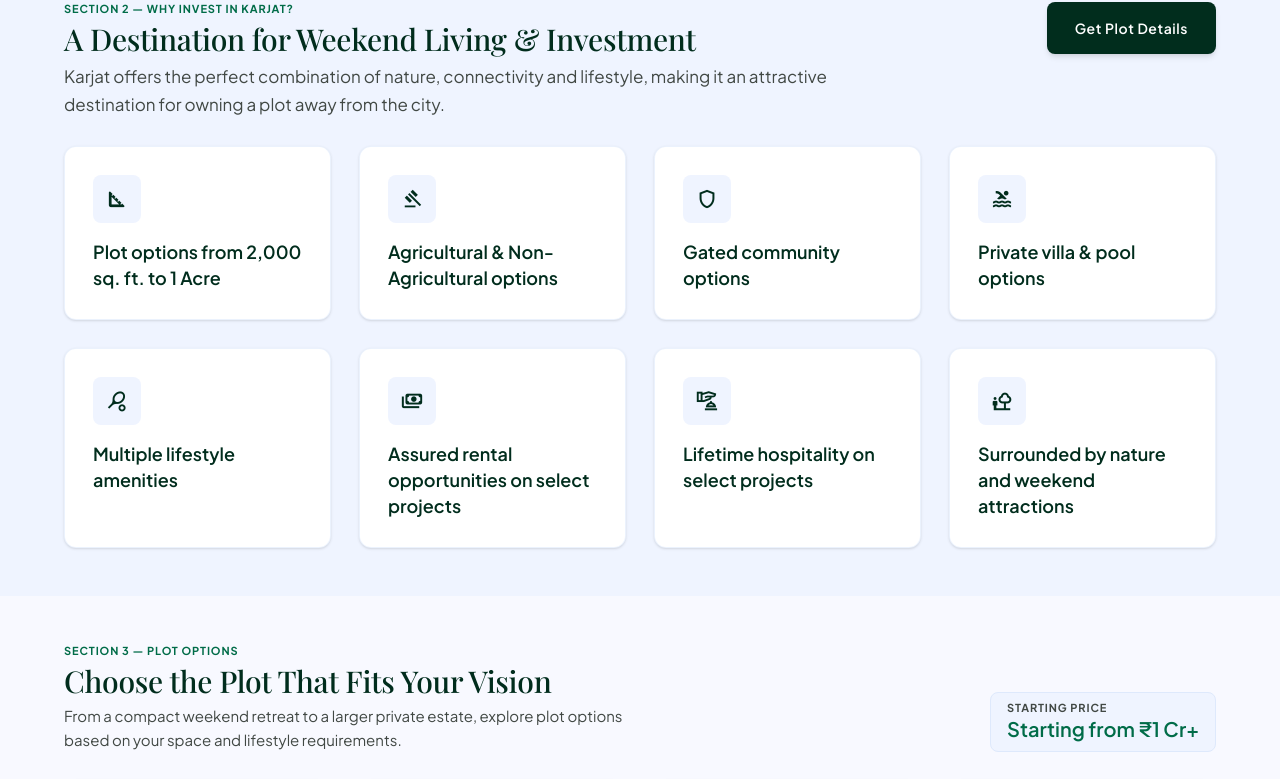
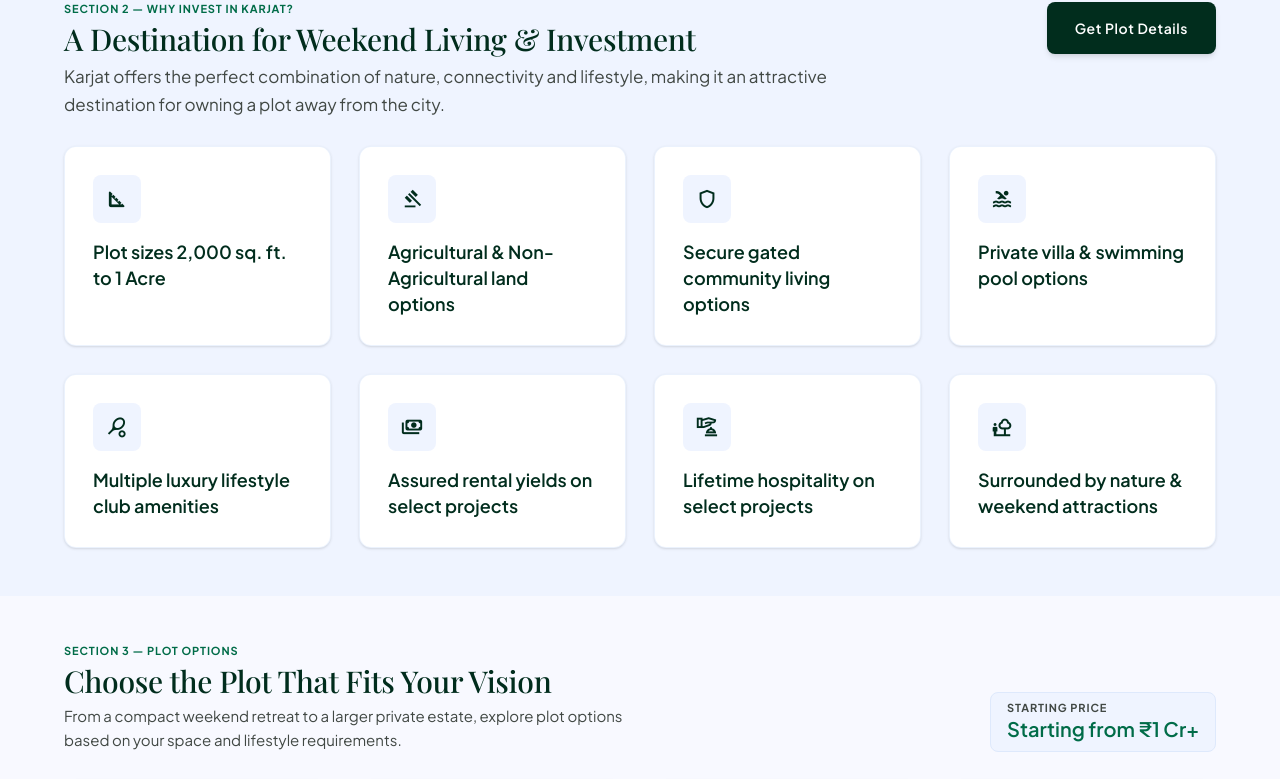
Before and after one commit to WOLFSGIT-24/karajat-plot, a React (Vite) app: page / in a window 1280 px wide. Shown: the part 766-1545 px from the top of the page. Built offline with nearby package versions, Linux system fonts and the light colour scheme; a web font is replaced by a local one.

Commit message:
Balance word count across highlight cards for uniform alignment

```diff
--- a/src/components/KeyHighlights.jsx
+++ b/src/components/KeyHighlights.jsx
@@ -2,16 +2,16 @@ import React from 'react';
 
 export default function KeyHighlights({ onOpenBookModal }) {
   const highlights = [
-    'Plots from 2,000 sq. ft. to 1 Acre',
-    'Starting from ₹1 Cr+',
-    'Agricultural & Non-Agricultural options',
-    'Gated community options',
-    'Private pool options',
-    'Multiple amenities',
-    'Assured rental opportunities on select projects',
+    'Plot sizes 2,000 sq. ft. to 1 Acre',
+    'Investment pricing starting from ₹1 Cr+',
+    'Agricultural & Non-Agricultural land options',
+    'Secure gated community living options',
+    'Private villa swimming pool options',
+    'Multiple luxury lifestyle club amenities',
+    'Assured rental yields on select projects',
     'Lifetime hospitality on select projects',
-    'Strong weekend-home appeal',
-    'Surrounded by nature, leisure and adventure',
+    'Strong weekend home investment appeal',
+    'Surrounded by nature, leisure & adventure',
   ];
 
   return (
@@ -36,14 +36,14 @@ export default function KeyHighlights({ onOpenBookModal }) {
           </button>
         </div>
 
-        {/* 10 Highlights List */}
-        <div className="grid grid-cols-1 md:grid-cols-2 lg:grid-cols-5 gap-space-md mb-space-xl">
+        {/* 10 Highlights List - Uniform Height Cards */}
+        <div className="grid grid-cols-1 md:grid-cols-2 lg:grid-cols-5 gap-space-md mb-space-xl items-stretch">
           {highlights.map((item, idx) => (
             <div
               key={idx}
-              className="bg-surface-container-lowest p-space-md rounded-xl border border-surface-container-high shadow-sm flex items-start gap-space-xs"
+              className="bg-surface-container-lowest p-space-md rounded-xl border border-surface-container-high shadow-sm flex items-start gap-space-xs min-h-[90px] h-full"
             >
-              <span className="material-symbols-outlined text-secondary text-title-md mt-0.5">check_circle</span>
+              <span className="material-symbols-outlined text-secondary text-title-md mt-0.5 flex-shrink-0">check_circle</span>
               <span className="font-title-md text-title-md text-primary font-semibold leading-snug">
                 {item}
               </span>
--- a/src/components/WhyInvest.jsx
+++ b/src/components/WhyInvest.jsx
@@ -2,14 +2,14 @@ import React from 'react';
 
 export default function WhyInvest({ onOpenBookModal }) {
   const points = [
-    { text: 'Plot options from 2,000 sq. ft. to 1 Acre', icon: 'square_foot' },
-    { text: 'Agricultural & Non-Agricultural options', icon: 'gavel' },
-    { text: 'Gated community options', icon: 'shield' },
-    { text: 'Private villa & pool options', icon: 'pool' },
-    { text: 'Multiple lifestyle amenities', icon: 'sports_tennis' },
-    { text: 'Assured rental opportunities on select projects', icon: 'payments' },
+    { text: 'Plot sizes 2,000 sq. ft. to 1 Acre', icon: 'square_foot' },
+    { text: 'Agricultural & Non-Agricultural land options', icon: 'gavel' },
+    { text: 'Secure gated community living options', icon: 'shield' },
+    { text: 'Private villa & swimming pool options', icon: 'pool' },
+    { text: 'Multiple luxury lifestyle club amenities', icon: 'sports_tennis' },
+    { text: 'Assured rental yields on select projects', icon: 'payments' },
     { text: 'Lifetime hospitality on select projects', icon: 'concierge' },
-    { text: 'Surrounded by nature and weekend attractions', icon: 'nature_people' },
+    { text: 'Surrounded by nature & weekend attractions', icon: 'nature_people' },
   ];
 
   return (
@@ -37,12 +37,12 @@ export default function WhyInvest({ onOpenBookModal }) {
           </button>
         </div>
 
-        {/* 8 Highlights Grid */}
-        <div className="grid grid-cols-1 md:grid-cols-2 lg:grid-cols-4 gap-gutter">
+        {/* 8 Highlights Grid - Uniform Height Cards */}
+        <div className="grid grid-cols-1 md:grid-cols-2 lg:grid-cols-4 gap-gutter items-stretch">
           {points.map((pt, idx) => (
             <div
               key={idx}
-              className="bg-surface-container-lowest p-space-lg rounded-xl shadow-sm hover:shadow-md transition-all border border-surface-container-high/60 flex flex-col justify-between"
+              className="bg-surface-container-lowest p-space-lg rounded-xl shadow-sm hover:shadow-md transition-all border border-surface-container-high/60 flex flex-col justify-between min-h-[140px]"
             >
               <div>
                 <div className="w-12 h-12 rounded-lg bg-surface-container-low text-primary flex items-center justify-center mb-space-md">
```
